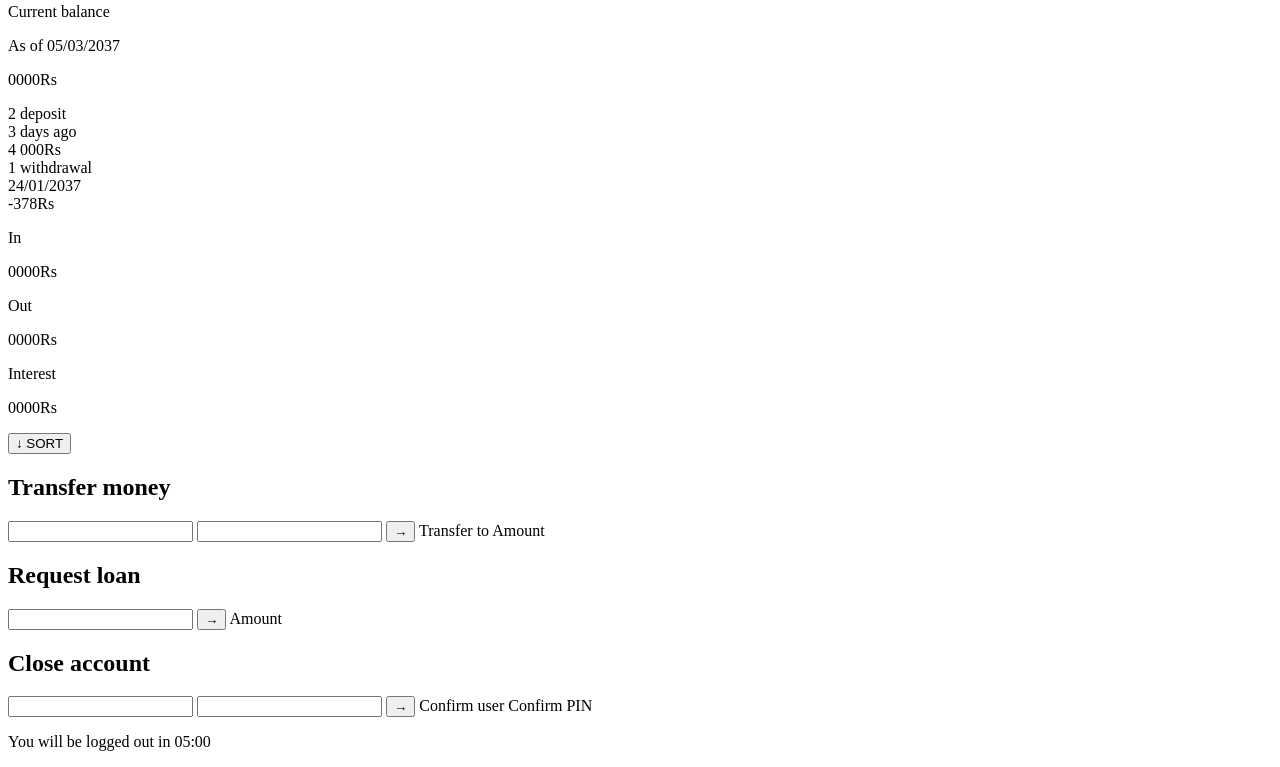
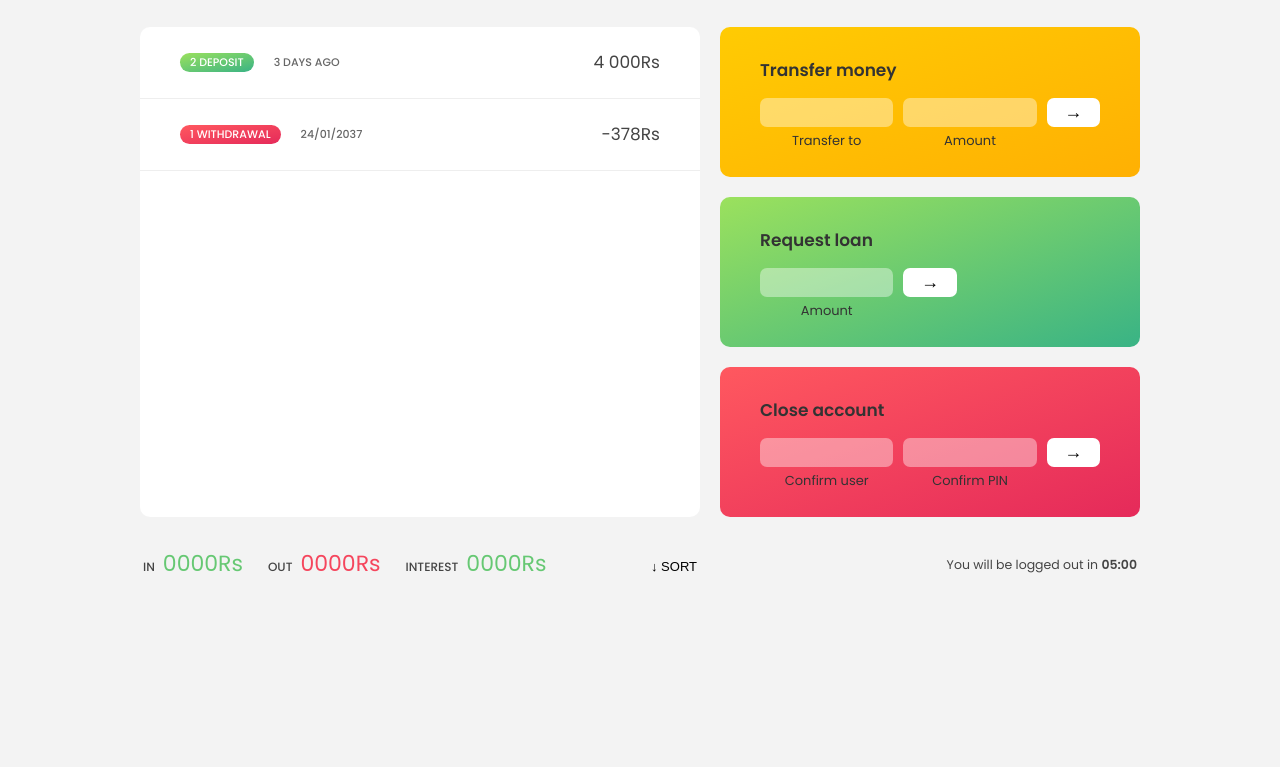
Before and after one commit to raghavkhan/bank-app, a plain HTML site: page index.html in a window 1280 px wide. Shown: the part 194-961 px from the top of the page. After the commit the page ends 800 px from the top, so only its background shows below. Drawn offline with Linux system fonts and the light colour scheme.

Commit message:
Update index.html

```diff
--- a/index.html
+++ b/index.html
@@ -11,8 +11,8 @@
       rel="stylesheet"
     />
 
-    <link rel="stylesheet" href="bankist c.css" />
-    <title>Bankist</title>
+    <link rel="stylesheet" href="bank-app.css" />
+    <title>BankApp</title>
   </head>
   <body>
     <!-- TOP NAVIGATION -->
@@ -122,6 +122,6 @@
       By Raghav Khandelwal
     </footer> -->
 
-    <script src="bankist r.js"></script>
+    <script src="bank-app.js"></script>
   </body>
 </html>
```
